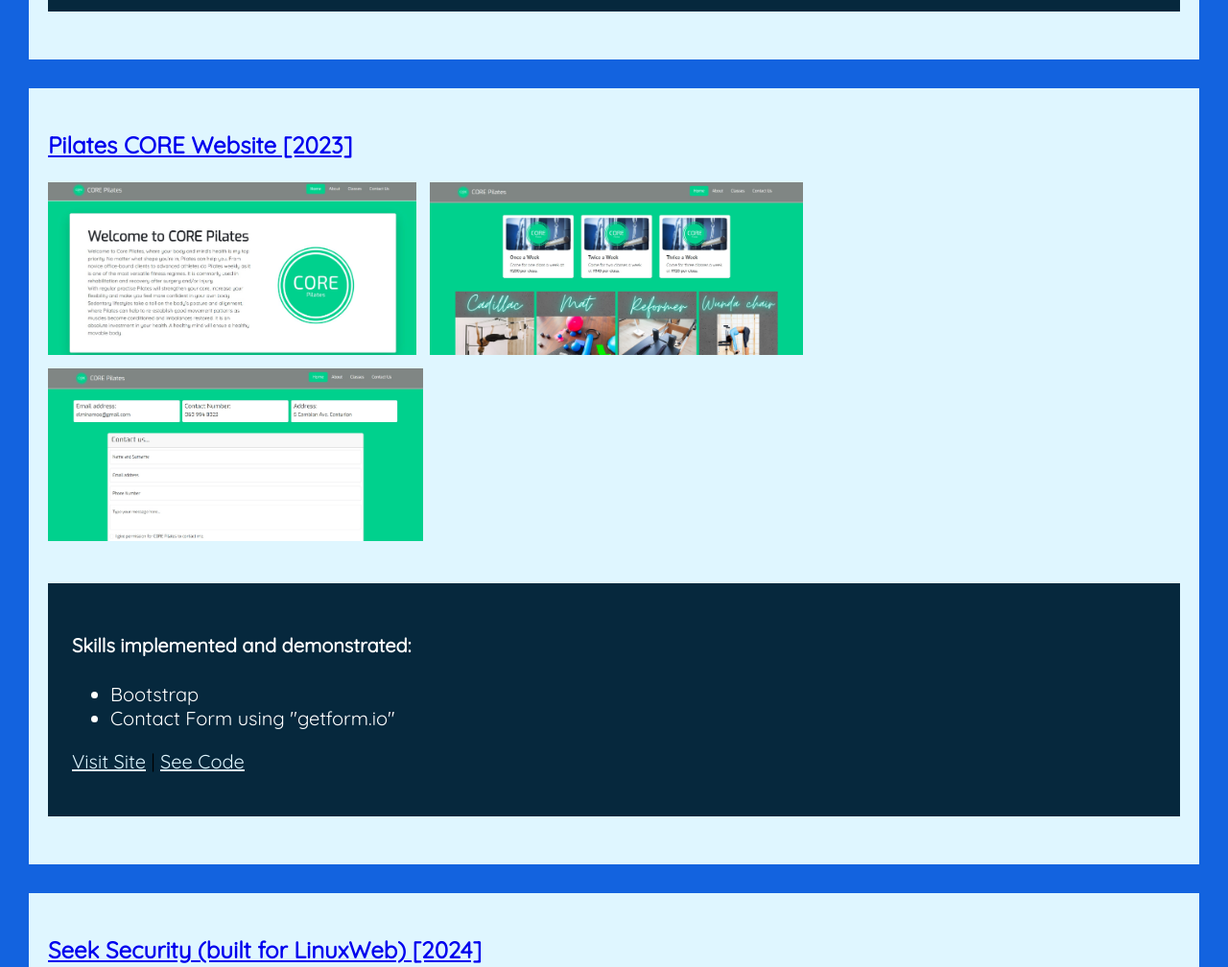
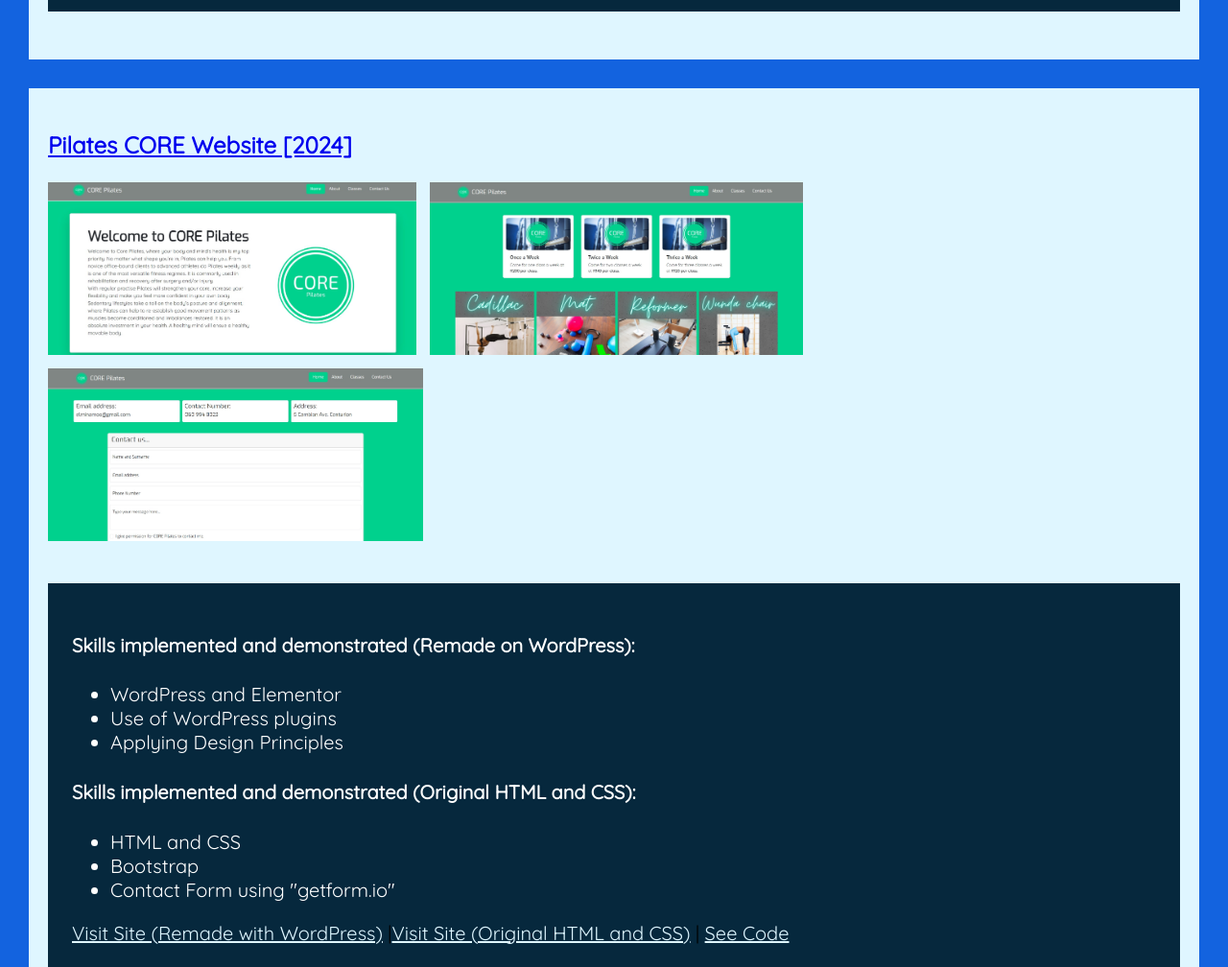
Before and after one commit to ettiev/personal_portfolio, a plain HTML site: page index.html in a window 1280 px wide. Shown: the part 5320-6328 px from the top of the page at 96% size. Drawn offline with Linux system fonts and the light colour scheme; a web font is replaced by a local one.

Commit message:
Updates on Core Pilates
Added the live Core Pilates Site

```diff
--- a/index.html
+++ b/index.html
@@ -136,17 +136,24 @@
         </div>
 
         <div class="card">
-            <h3><a href="https://ettiev.github.io/core_pilates/">Pilates CORE Website [2023]</a></h3>
+            <h3><a href="https://pilatescore.co.za/">Pilates CORE Website [2024]</a></h3>
             <img class="project-img" src="./public/img/projects/CORE_Pilates_Site.jpg" alt="Pilates CORE Site Preview" >
             <img class="project-img" src="./public/img/projects/core_pilates_b.jpg" alt="Pilates CORE Site Preview" >
             <img class="project-img" src="./public/img/projects/core_pilates_c.jpg" alt="Pilates CORE Site Preview" >
             <div class="infoCard">
-                <h4>Skills implemented and demonstrated:</h4>
+                <h4>Skills implemented and demonstrated (Remade on WordPress):</h4>
                 <ul class="skillList">
+                    <li>WordPress and Elementor</li>
+                    <li>Use of WordPress plugins</li>
+                    <li>Applying Design Principles</li>
+                </ul>
+                <h4>Skills implemented and demonstrated (Original HTML and CSS):</h4>
+                <ul class="skillList">
+                    <li>HTML and CSS</li>
                     <li>Bootstrap</li>
                     <li>Contact Form using "getform.io"</li>
                 </ul>
-                <p><a href="https://ettiev.github.io/core_pilates/">Visit Site</a> | <a href="https://github.com/ettiev/core_pilates.git">See Code</a></p>
+                <p><a href="https://pilatescore.co.za/">Visit Site (Remade with WordPress)</a> |<a href="https://ettiev.github.io/core_pilates/">Visit Site (Original HTML and CSS)</a> | <a href="https://github.com/ettiev/core_pilates.git">See Code</a></p>
             </div>
         </div>
 
```
